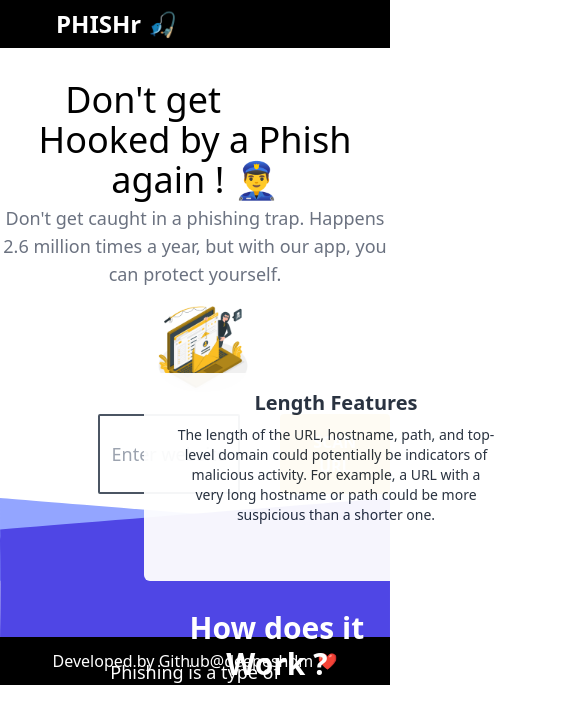
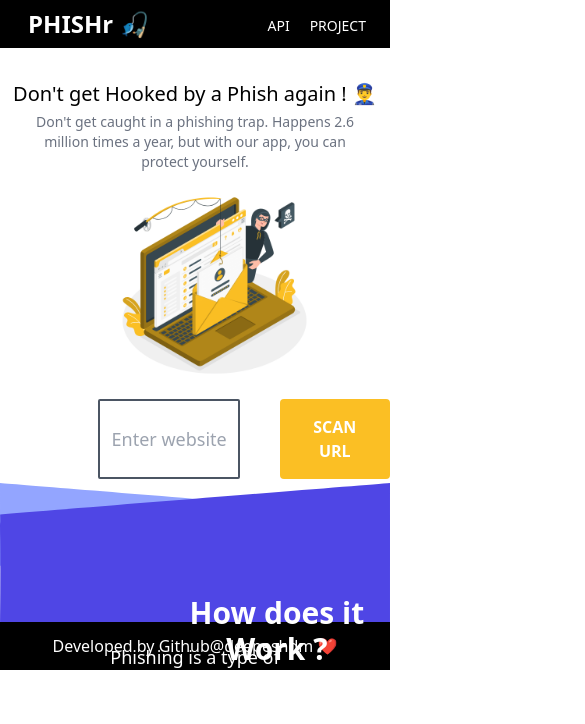
Before and after one commit to deepeshdm/phishr, a React (Create React App) app: page / in a window 390 px wide. Shown: the top 724 px of the page, 585 px wide, since content can reach past the window. Built offline with nearby package versions, Linux system fonts and the light colour scheme.

Commit message:
added responsive body

```diff
--- a/src/App.js
+++ b/src/App.js
@@ -1,44 +1,45 @@
-import './App.css';
-import { useState } from 'react';
-import { Route, Routes, Navigate, BrowserRouter as Router  } from 'react-router-dom';
-import LinearProgress from '@mui/material/LinearProgress';
-import { Header } from './components/header/Header';
-import { Footer } from './components/footer/Footer';
-import { PrimaryBody } from './components/body-primary/PrimaryBody';
-import { SecondaryBody } from './components/body-secondary/SecondaryBody';
-import { Result } from './components/result/Result';
+import "./App.css";
+import { useState } from "react";
+import {
+  Route,
+  Routes,
+  Navigate,
+  BrowserRouter as Router,
+} from "react-router-dom";
+import LinearProgress from "@mui/material/LinearProgress";
+import { Header } from "./components/header/Header";
+import { Footer } from "./components/footer/Footer";
+import { PrimaryBody } from "./components/body-primary/PrimaryBody";
+import { SecondaryBody } from "./components/body-secondary/SecondaryBody";
+import { Result } from "./components/result/Result";
 
-
-function NotFound(){
+function NotFound() {
   // Redirect all unknown paths to /
-  return <Navigate to="/" />
+  return <Navigate to="/" />;
 }
 
-
-function FrontPage(){
-  const [showProgress,setProgressVisible] = useState(false);
+function FrontPage() {
+  const [showProgress, setProgressVisible] = useState(false);
 
   return (
     <div>
-      <Header/>
-      {showProgress ? <LinearProgress color="error"/> : null}
-      <PrimaryBody showProgress={setProgressVisible}/>
-      <SecondaryBody/>
-      <Footer/>
+      <Header />
+      {showProgress ? <LinearProgress color="error" /> : null}
+      <PrimaryBody showProgress={setProgressVisible} />
+      <SecondaryBody />
+      <Footer />
     </div>
   );
 }
 
-
 function App() {
-
   return (
     <Router>
-    <Routes>
-      <Route path="/" element={<FrontPage/>}/>
-      <Route path="/result" element={<Result/>}/>
-      <Route path="*" element={<NotFound />} />
-    </Routes>
+      <Routes>
+        <Route path="/" element={<FrontPage />} />
+        <Route path="/result" element={<Result />} />
+        <Route path="*" element={<NotFound />} />
+      </Routes>
     </Router>
   );
 }
--- a/src/components/body-primary/PrimaryBody.js
+++ b/src/components/body-primary/PrimaryBody.js
@@ -8,7 +8,6 @@
 
 // Send post request and returns probability value
 function get_Prediction(url, showProgress, navigate) {
-
   if (url.length <= 5) {
     console.log("URL provided is less than 5 characters !");
     return;
@@ -33,46 +32,45 @@
       console.log(data);
       const proba = data["prediction"];
       if (proba > 60) {
-        console.log("Proba > 60 ,glow red !");
+        console.log("Proba > 60 !");
       }
 
-    // Make progressbar invisible
-    showProgress(false);
+      // Make progressbar invisible
+      showProgress(false);
 
-    // Navigate to /result
-    navigate("/result", { state: {inputUrl:url, url_score:proba } })
-
+      // Navigate to /result
+      navigate("/result", { state: { inputUrl: url, url_score: proba } });
     })
     .catch((error) => {
       // handle error
       console.log("Request is NOT Sucessful !");
       console.log(error);
-     // Make progressbar invisible
-     showProgress(false);
+      // Make progressbar invisible
+      showProgress(false);
+      window.alert("Network Error Occured ! Try again.");
     });
 }
 
 //-------------------------------------------------------------------------
 
 export function PrimaryBody(props) {
-
   const [input_Url, setUrl] = useState("");
   const showProgress = props.showProgress;
-  const navigate = useNavigate()
+  const navigate = useNavigate();
 
   return (
     <>
-      <p className="font-light text-4xl mt-8 text-center">
-
+      <p className="font-light max-sm:mx-3 max-sm:text-xl sm:text-2xl md:text-4xl mt-8 text-center">
         Don't get Hooked by a Phish again ! 👮‍♂️
       </p>
-      <p className="font-normal mt-1 text-center text-gray-500 text-lg">
-
+      <p className="font-normal mt-1 text-center text-gray-500 text-sm sm:text-lg mx-7">
         Don't get caught in a phishing trap. Happens 2.6 million times a year,
         but with our app, you can protect yourself.
       </p>
 
-      <img src={PhishGif} alt="Phishing Gif" className="ml-[40%] w-[24%] mt-3" />
+      <img src={PhishGif} alt="Phishing Gif"
+        className="max-sm:w-[50%] sm:w-[40%] md:w-[27%] max-md:ml-[30%] md:ml-[40%] lg:w-[24%] mt-3"
+      />
 
       <div className="flex flex-row gap-x-10 mt-5">
         <input
@@ -81,8 +79,10 @@
           onChange={(event) => setUrl(event.target.value)}
           className="ml-[25%] px-3 text-lg py-3 border-2 border-gray-600 rounded-sm w-[40%]"
         />
-        <button onClick={() => get_Prediction(input_Url, showProgress, navigate)}
-        className="px-5 py-4 text-center w-fit bg-amber-400 hover:bg-amber-500 active:bg-amber-300 text-white font-extrabold text-roboto rounded">
+        <button
+          onClick={() => get_Prediction(input_Url, showProgress, navigate)}
+          className="px-5 py-4 text-center w-fit bg-amber-400 hover:bg-amber-500 active:bg-amber-300 text-white font-extrabold text-roboto rounded"
+        >
           SCAN URL
         </button>
       </div>
--- a/src/components/body-secondary/SecondaryBody.js
+++ b/src/components/body-secondary/SecondaryBody.js
@@ -1,28 +1,31 @@
-import "./SecondaryBody.css"
-import BackgroundShape from "../../assets/BackgroundShape.svg"
-import { UrlFeatures } from "./UrlFeatures"
+import "./SecondaryBody.css";
+import BackgroundShape from "../../assets/BackgroundShape.svg";
+import { UrlFeatures } from "./UrlFeatures";
 
-export function SecondaryBody(){
-
-    return(
-        <>
+export function SecondaryBody() {
+  return (
+    <>
       <div className="relative">
-      <img src={BackgroundShape} alt="BackgroundImage" className="mt-1" />
-      <p className="absolute top-28 left-[42%] text-white font-semibold text-3xl text-roboto text-center"> How does it Work ? </p>
-      <p className="absolute top-40 text-roboto text-white font-light text-lg mx-24 text-center">
-        Phishing is a type of online scam where criminals impersonate legitimate organizations
-        via email, text message, advertisement or other means in order to steal sensitive information.
-        This is usually done by including a link that will appear to take you to the company’s website
-        to fill in your information – but the website is a clever fake and the information  you provide goes
-        straight to the crooks behind the scam. To detect the malicious websites in the most efficient way,
-        we use a Machine Learning method called Artificial Neural Network which was trained on a dataset of
-        600,000 legitimate and malicious URLs. Below are some of the features we analyze in a given URL.
+        <img src={BackgroundShape} alt="BackgroundImage" className="mt-1" />
+        <p className="absolute top-28 left-[42%] text-white font-semibold text-3xl text-roboto text-center">
+          {" "}
+          How does it Work ?{" "}
+        </p>
+        <p className="absolute top-40 text-roboto text-white font-light text-lg mx-24 text-center">
+          Phishing is a type of online scam where criminals impersonate
+          legitimate organizations via email, text message, advertisement or
+          other means in order to steal sensitive information. This is usually
+          done by including a link that will appear to take you to the company’s
+          website to fill in your information – but the website is a clever fake
+          and the information you provide goes straight to the crooks behind the
+          scam. To detect the malicious websites in the most efficient way, we
+          use a Machine Learning method called Artificial Neural Network which
+          was trained on a dataset of 600,000 legitimate and malicious URLs.
+          Below are some of the features we analyze in a given URL.
         </p>
 
-       <UrlFeatures/>
-
+        {/* <UrlFeatures /> */}
       </div>
-        </>
-    )
-
+    </>
+  );
 }
--- a/src/components/footer/Footer.js
+++ b/src/components/footer/Footer.js
@@ -1,14 +1,14 @@
+import "./Footer.css";
 
-import "./Footer.css"
-
-export function Footer(){
-
-    return(
-        <>
-        <div className="bg-black w-full h-12">
-        <p className="text-white text-center pt-3 font-light text-roboto"> Developed by Github@deepeshdm ❤️ </p>
-        </div>
-        </>
-    )
-
+export function Footer() {
+  return (
+    <>
+      <div className="bg-black w-full h-12">
+        <p className="text-white text-center pt-3 font-light text-roboto">
+          {" "}
+          Developed by Github@deepeshdm ❤️{" "}
+        </p>
+      </div>
+    </>
+  );
 }
--- a/src/components/header/Header.js
+++ b/src/components/header/Header.js
@@ -7,14 +7,20 @@
     return(
         <>
         <div className="bg-black w-full h-12">
-        <span className="text-white float-left font-extrabold text-2xl ml-14 mt-2 text-roboto"> <Link to="/"> PHISHr 🎣 </Link> </span>
-        <span className="text-white float-right ml-14 mt-3 mr-32 text-md text-roboto link-underline link-underline-black">
+
+        <span className="text-white float-left font-extrabold text-2xl ml-7 sm:ml-12 mt-2 text-roboto ">
+        <Link to="/"> PHISHr 🎣 </Link> </span>
+
+        <span className="text-white float-right ml-5 sm:ml-14 sm:mt-3 mt-4 sm:text-base text-sm text-roboto link-underline link-underline-black mr-6 sm:mr-14">
         <a href="https://github.com/deepeshdm/Phishing-Attack-Domain-Detection" target="_blank" rel="noreferrer"> PROJECT </a> </span>
-        <span className="text-white float-right ml-14 mt-3 text-md text-roboto link-underline link-underline-black">
+
+        <span className="text-white float-right ml-5 sm:ml-14 sm:mt-3 mt-4 sm:text-base text-sm text-roboto link-underline link-underline-black">
         <a href="https://phishr-api.up.railway.app/docs" target="_blank" rel="noreferrer"> API </a> </span>
-        <span className="text-white float-right ml-14 mt-3 text-md text-roboto link-underline link-underline-black">
+
+        <span className="text-white float-right ml-5 sm:ml-14 sm:mt-3 mt-4 sm:text-base text-sm text-roboto link-underline link-underline-black max-sm:hidden">
         <Link to="/"> HOME </Link>
         </span>
+
         </div>
         </>
     )
--- a/src/components/result/Result.js
+++ b/src/components/result/Result.js
@@ -34,15 +34,19 @@
   return (
     <>
     <Header/>
-    { url_score>60 ? <img src={WarningGif} alt="Warn Gif" className="ml-[37%] w-[24%] mt-5" /> : <img src={SafeGif} alt="Safe Gif" className="ml-[37%] w-[24%] mt-5" /> }
-    <h1 className="text-2xl font-bold text-center">
-    "{input_url}"
-    </h1>
-      <h1 className="text-3xl font-light text-center mt-3">
-        There's is <span className="font-bold"> {url_score} % </span> chance the URL is malicious !!!
+
+    { url_score>60 ? <img src={WarningGif} alt="Warn Gif" className="ml-[23%] w-[55%] sm:ml-[33%] sm:w-[38%] lg:ml-[37%] lg:w-[26%] mt-2" /> :
+    <img src={SafeGif} alt="Safe Gif" className="ml-[23%] w-[55%] sm:ml-[31%] sm:w-[38%] lg:ml-[37%] lg:w-[26%] mt-2" /> }
+
+    <h1 className="font-semibold text-center max-sm:text-xl sm:text-2xl "> "{input_url}" </h1>
+
+      <h1 className="font-light text-center mt-3 max-sm:text-lg sm:text-2xl md:text-3xl ">
+        There's is <span className="font-extrabold"> {url_score} % </span> chance the URL is malicious !!!
       </h1>
+
       <button
-      className="px-5 py-3 text-center ml-[46%] mt-10 w-fit bg-amber-400 hover:bg-amber-500 active:bg-amber-300 text-white font-extrabold text-roboto rounded"
+      className="px-5 py-3 text-center mt-8 w-fit bg-amber-400 hover:bg-amber-500
+      active:bg-amber-300 text-white font-extrabold text-roboto rounded ml-[37%] sm:ml-[42%] md:ml-[44%] lg:ml-[46%]"
       onClick={() => navigate("/")}> Try again ? </button>
     </>
   );
```
Also changed, not shown: src/index.js (+5 -8 lines).
